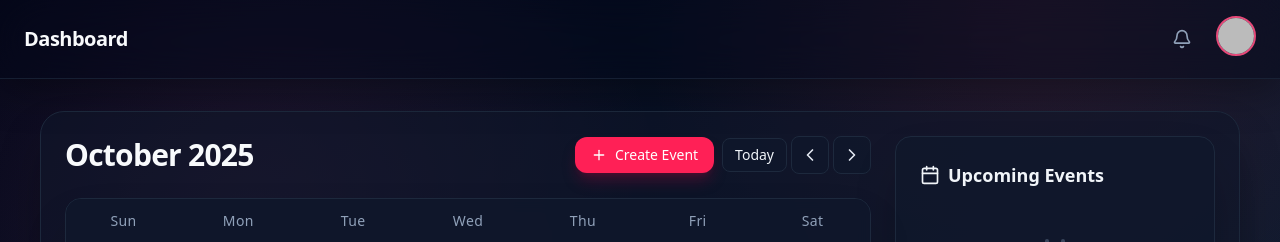
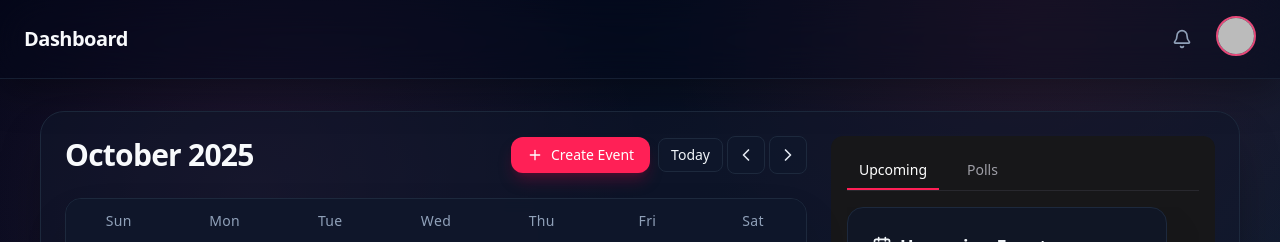
Before and after one commit to brandon-sanchez/Event-Planner, a React (Vite) app in the folder frontend/: page /dashboard in a window 1280 px wide. Shown: the top 242 px of the page. Built offline with nearby package versions, Linux system fonts and the light colour scheme; no server answers; the database is empty; sample sign-in values are in the browser's storage.

Commit message:
finalizing feature_poll

```diff
--- a/frontend/src/components/Calendar/Calendar.jsx
+++ b/frontend/src/components/Calendar/Calendar.jsx
@@ -3,7 +3,7 @@ import { auth, db } from "../../config/firebase";
 import { onAuthStateChanged } from "firebase/auth";
 import { getCurrentUser } from "../../utils/Utils";
 import { convertTo12HourFormat, expandRecurringEvents } from "./CalendarUtils";
-import CreateEventModal from "./CreateEventModal";
+import EventModal from "./EventModal/EventModal";
 import CalendarHeader from "./CalendarHeader";
 import CalendarGrid from "./CalendarGrid";
 import UpcomingEventsList from "./UpcomingEventsList";
@@ -31,6 +31,7 @@ function Calendar() {
   const [isDeletingEvent, setIsDeletingEvent] = useState(false);
   const hoverCardRef = useRef(null);
   const hoverTimeoutRef = useRef(null);
+  const [activeTab, setActiveTab] = useState("upcoming");
 
   const currentUser = getCurrentUser(auth);
 
@@ -281,7 +282,7 @@ function Calendar() {
   return (
     <div>
       <div className="flex flex-col lg:flex-row gap-6 items-stretch">
-        <div className="flex-1">
+        <div className="flex-[2] min-w-0">
           <CalendarHeader
             currentDate={currentDate}
             onNavigateMonth={navigateMonth}
@@ -297,15 +298,46 @@ function Calendar() {
           />
         </div>
 
-        {/* Added PollsList in right-hand column */}
-        <div className="flex flex-col gap-4">
+         <div className="w-full xl:w-96 shrink-0">
+            <div className="bg-app-card rounded-xl p-4 h-full flex flex-col">
+              {/* Tabs header */}
+              <div className="flex mb-4 border-b border-app-border">
+                <button
+                  onClick={() => setActiveTab("upcoming")}
+                  className={`px-3 py-2 text-sm font-medium border-b-2 transition-colors ${
+                    activeTab === "upcoming"
+                      ? "border-rose-500 text-white"
+                      : "border-transparent text-app-muted hover:text-app-text"
+                  }`}
+                >
+                  Upcoming
+                </button>
+                <button
+                  onClick={() => setActiveTab("polls")}
+                  className={`ml-4 px-3 py-2 text-sm font-medium border-b-2 transition-colors ${
+                    activeTab === "polls"
+                      ? "border-rose-500 text-white"
+                      : "border-transparent text-app-muted hover:text-app-text"
+                  }`}
+                >
+                  Polls
+                </button>
+              </div>
+
+              {/* Tab content */}
+              <div className="flex-1 min-h-0 max-h-[70vh] overflow-y-auto overflow-x-hidden pr-2">
+                {activeTab === "upcoming" ? (
                   <UpcomingEventsList
                     events={expandedEvents}
                     onDeleteEvent={handleDeleteEvent}
                     onLeaveEvent={handleLeaveEvent}
                     onEditEvent={handleEditEvent}
                   />
+                ) : (
                   <PollsList events={expandedEvents} refresh={pollRefresh} />
+                )}
+              </div>
+            </div>
         </div>
       </div>
 
@@ -378,7 +410,7 @@ function Calendar() {
         </div>
       )}
 
-      <CreateEventModal
+      <EventModal
         isOpen={showCreateModal}
         onClose={() => {
           setShowCreateModal(false);
```
Lines whose indentation alone changed are shown as unchanged.
